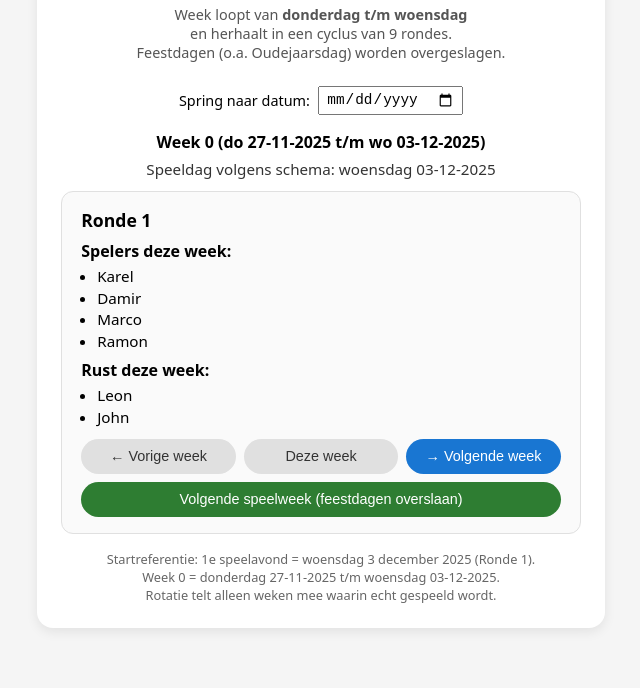
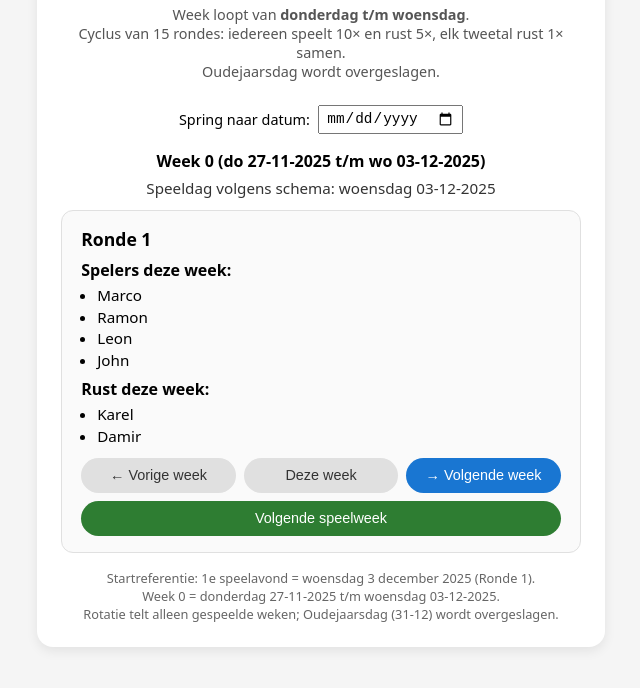
Before and after one commit to karelvanderwaarde/Speelschema-padel, a plain HTML site: page index.html in a window 1280 px wide. Shown: the part 82-770 px from the top of the page, without its empty margins (319-959 px from the left). Drawn offline with Linux system fonts and the light colour scheme.

Commit message:
Update index.html

```diff
--- a/index.html
+++ b/index.html
@@ -2,7 +2,7 @@
 <html lang="nl">
 <head>
   <meta charset="UTF-8">
-  <title>Speelschema Karel & co</title>
+  <title>Speelschema padel</title>
   <meta name="viewport" content="width=device-width, initial-scale=1">
   <meta name="theme-color" content="#1976d2">
   <link rel="manifest" href="manifest.webmanifest">
@@ -129,9 +129,9 @@
   <div class="app">
     <h1>Speelschema padel</h1>
     <div class="subtitle">
-      Week loopt van <strong>donderdag t/m woensdag</strong><br>
-      en herhaalt in een cyclus van 9 rondes.<br>
-      Feestdagen (o.a. Oudejaarsdag) worden overgeslagen.
+      Week loopt van <strong>donderdag t/m woensdag</strong>.<br>
+      Cyclus van 15 rondes: iedereen speelt 10× en rust 5×, elk tweetal rust 1× samen.<br>
+      Oudejaarsdag wordt overgeslagen.
     </div>
 
     <div class="controls">
@@ -159,45 +159,69 @@
         <button id="prevWeekBtn" class="secondary">&larr; Vorige week</button>
         <button id="thisWeekBtn" class="secondary">Deze week</button>
         <button id="nextWeekBtn">&rarr; Volgende week</button>
-        <button id="nextPlayWeekBtn" class="special">Volgende speelweek (feestdagen overslaan)</button>
+        <button id="nextPlayWeekBtn" class="special">Volgende speelweek</button>
       </div>
     </div>
 
     <div class="small">
       Startreferentie: 1e speelavond = woensdag 3 december 2025 (Ronde 1).<br>
       Week 0 = donderdag 27-11-2025 t/m woensdag 03-12-2025.<br>
-      Rotatie telt alleen weken mee waarin echt gespeeld wordt.
+      Rotatie telt alleen gespeelde weken; Oudejaarsdag (31-12) wordt overgeslagen.
     </div>
   </div>
 
   <script>
+    // 15-ronden-cyclus op basis van rust-koppels:
+    // K = Karel, D = Damir, M = Marco, R = Ramon, L = Leon, J = John
+    // Hier direct met namen uitgewerkt:
     const rounds = [
-      { round: 1, plays: ["Karel", "Damir", "Marco", "Ramon"], rests: ["Leon", "John"] },
-      { round: 2, plays: ["Karel", "Damir", "Leon", "John"], rests: ["Marco", "Ramon"] },
-      { round: 3, plays: ["Marco", "Ramon", "Leon", "John"], rests: ["Karel", "Damir"] },
-      { round: 4, plays: ["Karel", "Damir", "Marco", "Leon"], rests: ["Ramon", "John"] },
-      { round: 5, plays: ["Karel", "Marco", "Ramon", "John"], rests: ["Damir", "Leon"] },
-      { round: 6, plays: ["Damir", "Ramon", "Leon", "John"], rests: ["Karel", "Marco"] },
-      { round: 7, plays: ["Karel", "Damir", "Marco", "John"], rests: ["Ramon", "Leon"] },
-      { round: 8, plays: ["Karel", "Ramon", "Leon", "John"], rests: ["Damir", "Marco"] },
-      { round: 9, plays: ["Damir", "Marco", "Ramon", "Leon"], rests: ["Karel", "John"] }
+      // 1: rust Karel & Damir
+      { round: 1,  plays: ["Marco", "Ramon", "Leon", "John"],       rests: ["Karel", "Damir"] },
+      // 2: rust Marco & Ramon
+      { round: 2,  plays: ["Karel", "Damir", "Leon", "John"],       rests: ["Marco", "Ramon"] },
+      // 3: rust Karel & Leon
+      { round: 3,  plays: ["Damir", "Marco", "Ramon", "John"],      rests: ["Karel", "Leon"] },
+      // 4: rust Damir & Marco
+      { round: 4,  plays: ["Karel", "Ramon", "Leon", "John"],       rests: ["Damir", "Marco"] },
+      // 5: rust Karel & Ramon
+      { round: 5,  plays: ["Damir", "Marco", "Leon", "John"],       rests: ["Karel", "Ramon"] },
+      // 6: rust Damir & Leon
+      { round: 6,  plays: ["Karel", "Marco", "Ramon", "John"],      rests: ["Damir", "Leon"] },
+      // 7: rust Karel & John
+      { round: 7,  plays: ["Damir", "Marco", "Ramon", "Leon"],      rests: ["Karel", "John"] },
+      // 8: rust Damir & Ramon
+      { round: 8,  plays: ["Karel", "Marco", "Leon", "John"],       rests: ["Damir", "Ramon"] },
+      // 9: rust Marco & John
+      { round: 9,  plays: ["Karel", "Damir", "Ramon", "Leon"],      rests: ["Marco", "John"] },
+      // 10: rust Ramon & Leon
+      { round: 10, plays: ["Karel", "Damir", "Marco", "John"],      rests: ["Ramon", "Leon"] },
+      // 11: rust Damir & John
+      { round: 11, plays: ["Karel", "Marco", "Ramon", "Leon"],      rests: ["Damir", "John"] },
+      // 12: rust Marco & Leon
+      { round: 12, plays: ["Karel", "Damir", "Ramon", "John"],      rests: ["Marco", "Leon"] },
+      // 13: rust Ramon & John
+      { round: 13, plays: ["Karel", "Damir", "Marco", "Leon"],      rests: ["Ramon", "John"] },
+      // 14: rust Karel & Marco
+      { round: 14, plays: ["Damir", "Ramon", "Leon", "John"],       rests: ["Karel", "Marco"] },
+      // 15: rust Leon & John
+      { round: 15, plays: ["Karel", "Damir", "Marco", "Ramon"],     rests: ["Leon", "John"] },
     ];
 
     const MS_PER_DAY = 24 * 60 * 60 * 1000;
-    const baseWeekStart = new Date(2025, 10, 27); // 27 nov 2025
+
+    // Week 0 start: donderdag 27 november 2025
+    // (Speeldag van week 0 = woensdag 03-12-2025 = Ronde 1)
+    const baseWeekStart = new Date(2025, 10, 27); // maand 10 = november (0-based)
 
     function toMidnight(d) {
       return new Date(d.getFullYear(), d.getMonth(), d.getDate());
     }
 
+    // Alleen Oudejaarsdag wordt als "geen speelweek" gezien
     function isSkippedMatchDate(matchDate) {
       const d = matchDate.getDate();
       const m = matchDate.getMonth() + 1;
       if (d === 31 && m === 12) return true; // Oudejaarsdag
-      if (d === 1 && m === 1) return true;   // Nieuwjaarsdag
-      if (d === 27 && m === 4) return true;  // Koningsdag
-      if (d === 5 && m === 5) return true;   // Bevrijdingsdag
-      if (m === 12 && (d === 25 || d === 26)) return true; // Kerst
       return false;
     }
 
@@ -206,6 +230,7 @@
       return new Date(weekStart.getTime() + 6 * MS_PER_DAY); // woensdag
     }
 
+    // Telt hoeveel weken tot weekIndex-1 een "skip" hebben
     function countSkippedWeeksUpTo(weekIndex) {
       if (weekIndex <= 0) return 0;
       let skipped = 0;
@@ -216,10 +241,11 @@
       return skipped;
     }
 
+    // Bepaal welke ronde bij een week hoort, rekening houdend met skip-weeks
     function getRoundForWeekIndex(weekIndex) {
       if (weekIndex < 0) weekIndex = 0;
       const skipped = countSkippedWeeksUpTo(weekIndex);
-      const effectiveWeeks = weekIndex - skipped;
+      const effectiveWeeks = weekIndex - skipped; // alleen gespeelde weken tellen
       const idx = ((effectiveWeeks % rounds.length) + rounds.length) % rounds.length;
       return rounds[idx];
     }
@@ -265,9 +291,9 @@
       restsList.innerHTML = "";
 
       if (isSkip) {
-        roundTitle.textContent = "Geen speelronde (feestdag)";
+        roundTitle.textContent = "Geen speelronde (Oudejaarsdag)";
         noMatch.style.display = "block";
-        noMatch.textContent = "Deze woensdag is een feestdag. Er wordt deze week niet gespeeld en de rotatie schuift door naar de volgende week.";
+        noMatch.textContent = "Deze woensdag is Oudejaarsdag. Er wordt deze week niet gespeeld en de rotatie schuift door naar de volgende week.";
         playsBlock.style.display = "none";
         restsBlock.style.display = "none";
       } else {
```
